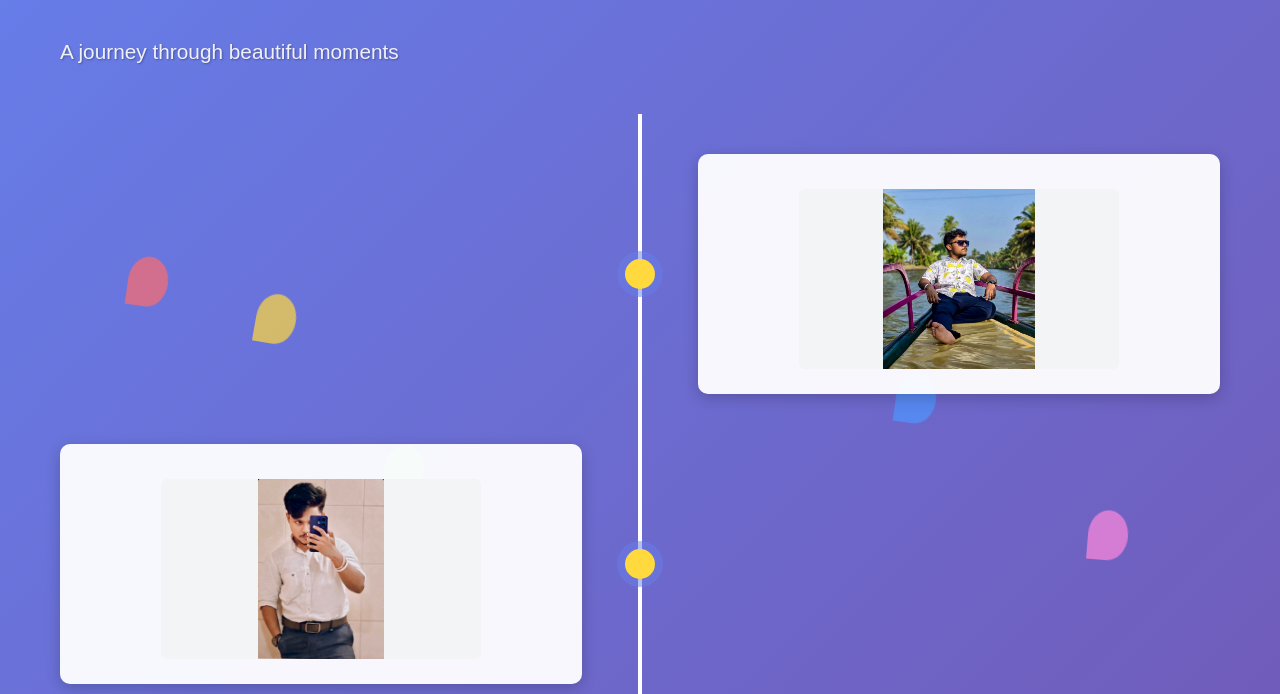
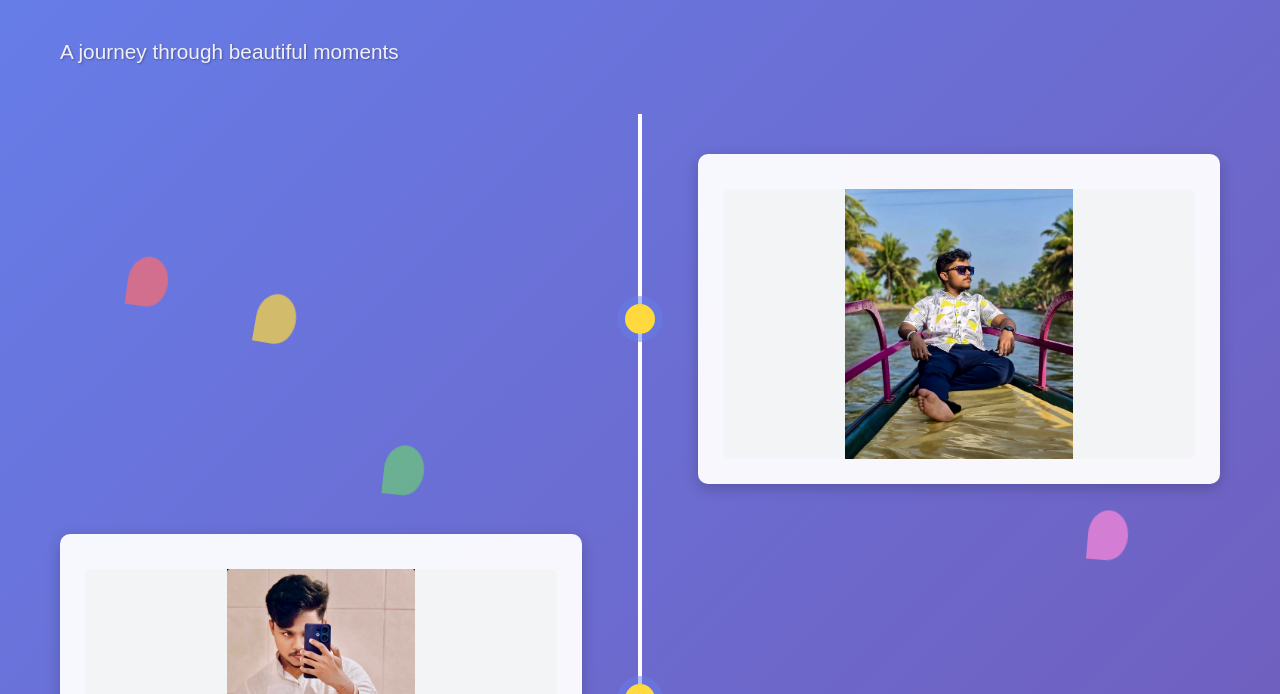
Before and after one commit to Trisha227/birthday-wish-website, a plain HTML site: page memories.html in a window 1280 px wide. Shown: the part 106-800 px from the top of the page. Drawn offline with Linux system fonts and the light colour scheme.

Commit message:
Update timeline-image dimensions for better visibility

```diff
--- a/css/style.css
+++ b/css/style.css
@@ -352,8 +352,8 @@ body {
 /* Perfect Compact Rectangular Box - 100% Full Visibility */
 .timeline-image {
     width: 100%;
-    max-width: 320px;         /* Keeps the picture container compact and small */
-    height: 180px;            /* Decreased height to make the box smaller on screen */
+    max-width: 480px;         /* Keeps the picture container compact and small */
+    height: 270px;            /* Decreased height to make the box smaller on screen */
     object-fit: contain;      /* Unrolls the picture completely so the person is fully visible */
     background-color: #f3f4f6;/* Adds a clean, light framing backdrop for any padding spaces */
     border-radius: 6px;       /* Sleek curved edges */
```
